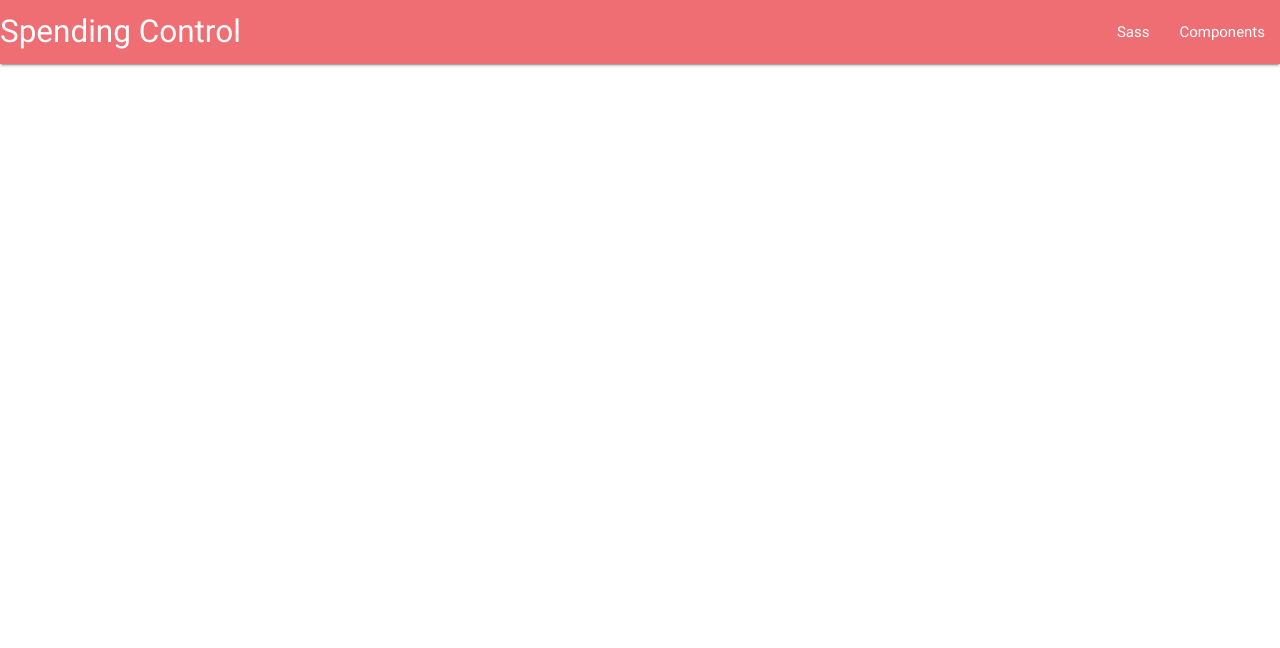
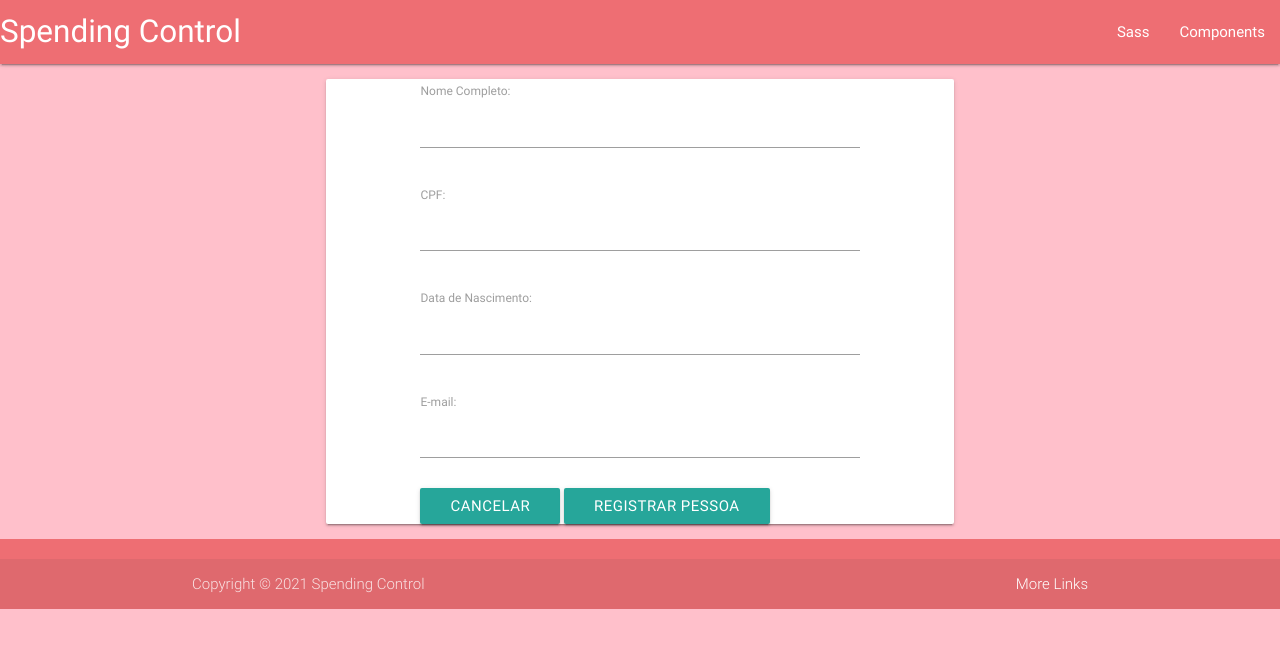
Before and after one commit to LucasSantus/django-polls, a Django app: template templates/cadastro/registrar_pessoa.html in a window 1280 px wide. Shown: the top 648 px of the page. Run offline with Django 3.2, Linux system fonts and the light colour scheme; the template is opened without the code that fills it: values that come from a table or form of the project are taken from there, others are empty; some libraries are stand-ins or nearby versions.

Commit message:
implementando forms

```diff
--- a/cadastro/forms.py
+++ b/cadastro/forms.py
@@ -1,12 +1,11 @@
 from django import forms
-from cadastro.models import Pessoa
+from cadastro.models import *
 
 class PessoaForm(forms.ModelForm):
     class Meta:
         model = Pessoa
-        fields = [
-            "nome", "cpf", "data_nascimento", "email",
-        ]
+        fields = ('__all__')
+
         error_messages = {
             "nome":{
                 "required": "O nome completo da pessoa é obrigatório para o registro",
@@ -26,3 +25,60 @@ class PessoaForm(forms.ModelForm):
                 "invalid": "Por favor, informe um formato válido para o email",
             },
         }
+
+class VotacaoForm(forms.ModelForm):
+    class Meta:
+        model = Votacao
+        fields = ('__all__')
+
+        error_messages = {
+            "nome":{
+                "required": "O nome é obrigatório para o registro",
+            },
+
+            "descricao":{
+                "required": "a descrição é obrigatório para o registro",
+            },
+
+            "anonimo":{
+                "required": "A data de nascimento da pessoa é obrigatório para o registro",
+            },
+
+            "voto_unico":{
+                "required": "Por favor, informe o número da casa a ser visitada",
+                "invalid": "Por favor, informe um formato válido para o email",
+            },
+            "data_inicio":{
+                "required": "O  cpf da pessoa é obrigatório para o registro",
+            },
+
+            "data_fim":{
+                "required": "A data de nascimento da pessoa é obrigatório para o registro",
+                "invalid": "Por favor, informe um formato válido para a data de nascimento (DD/DD/AAAA)",
+            },
+        }
+
+class PessoaForm(forms.ModelForm):
+    class Meta:
+        model = Pessoa
+        fields = ('__all__')
+
+        error_messages = {
+            "nome":{
+                "required": "O nome completo da pessoa é obrigatório para o registro",
+            },
+
+            "cpf":{
+                "required": "O  cpf da pessoa é obrigatório para o registro",
+            },
+
+            "data_nascimento":{
+                "required": "A data de nascimento da pessoa é obrigatório para o registro",
+                "invalid": "Por favor, informe um formato válido para a data de nascimento (DD/DD/AAAA)",
+            },
+
+            "email":{
+                "required": "Por favor, informe o número da casa a ser visitada",
+                "invalid": "Por favor, informe um formato válido para o email",
+            },
+        }
--- a/cadastro/models.py
+++ b/cadastro/models.py
@@ -9,6 +9,7 @@ class Pessoa(models.Model):
     cpf = models.CharField(
         verbose_name = "CPF",
         max_length=11,
+        unique=True,
     )
 
     data_nascimento = models.DateField(
@@ -20,6 +21,7 @@ class Pessoa(models.Model):
     email = models.EmailField(
         max_length=254,
         verbose_name = "E-mail",
+        unique=True,
     )
 
     def get_cpf(self):
--- a/project/urls.py
+++ b/project/urls.py
@@ -20,5 +20,5 @@ from cadastro.views import *
 urlpatterns = [
     path('admin/', admin.site.urls),
     path("", index, name="index"),
-    path("registrar-pessoa", registrar_pessoa, name="registrar_pessoa"),
+    path("registrar-pessoa/", registrar_pessoa, name="registrar_pessoa"),
 ]
--- a/templates/base.html
+++ b/templates/base.html
@@ -42,7 +42,7 @@
             </div>
             -->
         </main>
-        <!--
+
         <footer class="page-footer">
             <div class="footer-copyright">
                 <div class="container">
@@ -50,7 +50,7 @@
                     <a class="white-text text-lighten-3 right" href="#!">More Links</a>
                 </div>
         </footer>
-        -->
+
 
         <!-- Import JQuery -->
         <script type="text/javascript" src="https://code.jquery.com/jquery-3.2.1.min.js" defer></script>
--- a/templates/cadastro/registrar_pessoa.html
+++ b/templates/cadastro/registrar_pessoa.html
@@ -1,61 +1,31 @@
 {% extends "base.html" %}
 
-{% load widget_tweaks %}
+{% block content %}
 
-{% block conteudo %}
-
+<body style="background-color: pink;">
+    <section>
         <div class="container">
-    <div class="d-sm-flex align-items-center justify-content-between mb-4">
-        <h1 class="h3 mb-0 text-gray-800">{{ nome_pagina }}</h1>
-    </div>
-
-    <div class="card shadow mb-4">
-        <div class="card-body">
-            <h4 class="mb-3 text-primary">
-                Formulário para registro de nova pessoa
-            </h4>
-
-            <p class="mb-5 ml-1">
-                <small>
-                    O asterisco (*) indica que o campo é obrigatório
-                </small>
-            </p>
-
-            {% if form.errors %}
-                {% for field in form %}
-                    {% if field.errors %}
-                        {% for erro in field.errors %}
-                            <div class="alert alert-warning" role="alert">
-                                {{ erro }}
-                            </div>
-                        {% endfor %}
-                    {% endif %}
-                {% endfor %}
-            {% endif %}
-
+            <div class="container">
+                <div class="card">
+                    <div class="container">
                         <form method="post">
-                <div class="form-row">
                         {% csrf_token %}
-
-                    {% for field in form %}
-                        <div class="form-group col-md-12">
-                            <label>{{ field.label }} {% if field.field.required %} * {% endif %}</label>
-                            {% render_field field placeholder=field.label class="form-control" %}
-                        </div>
-                    {% endfor %}
-                </div>
+                            {{ form.as_p }}
 
                             <div class="text-right">
                                 <a href="{% url 'index' %}" class="btn btn-secondary text-white" type="button">
                                     <span class="text">Cancelar</span>
                                 </a>
                                 <button class="btn btn-primary" type="submit">
-                        <span class="text">Registrar visitante</span>
+                                    <span class="text">Registrar Pessoa</span>
                                 </button>
                             </div>
                         </form>
                     </div>
                 </div>
             </div>
+        </div>
+    </section>
+</body>
 
-{% endblock conteudo %}
+{% endblock content %}
```
Also changed, not shown: cadastro/views.py (+3 -7 lines), cadastro/migrations/0006_auto_20210325_0939.py (added), db.sqlite3, static/js/index.js (added). Lines whose indentation alone changed are shown as unchanged.
